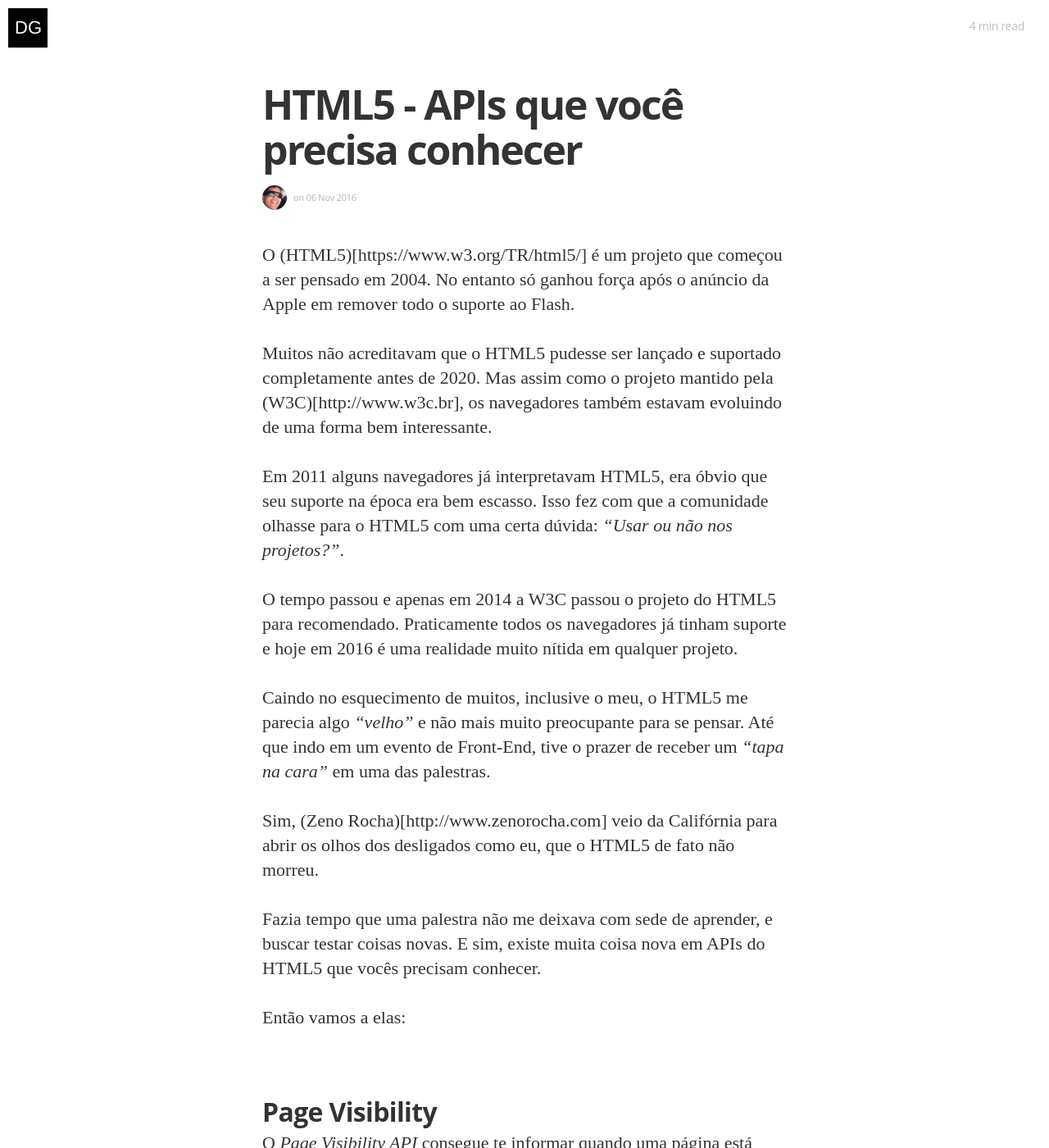
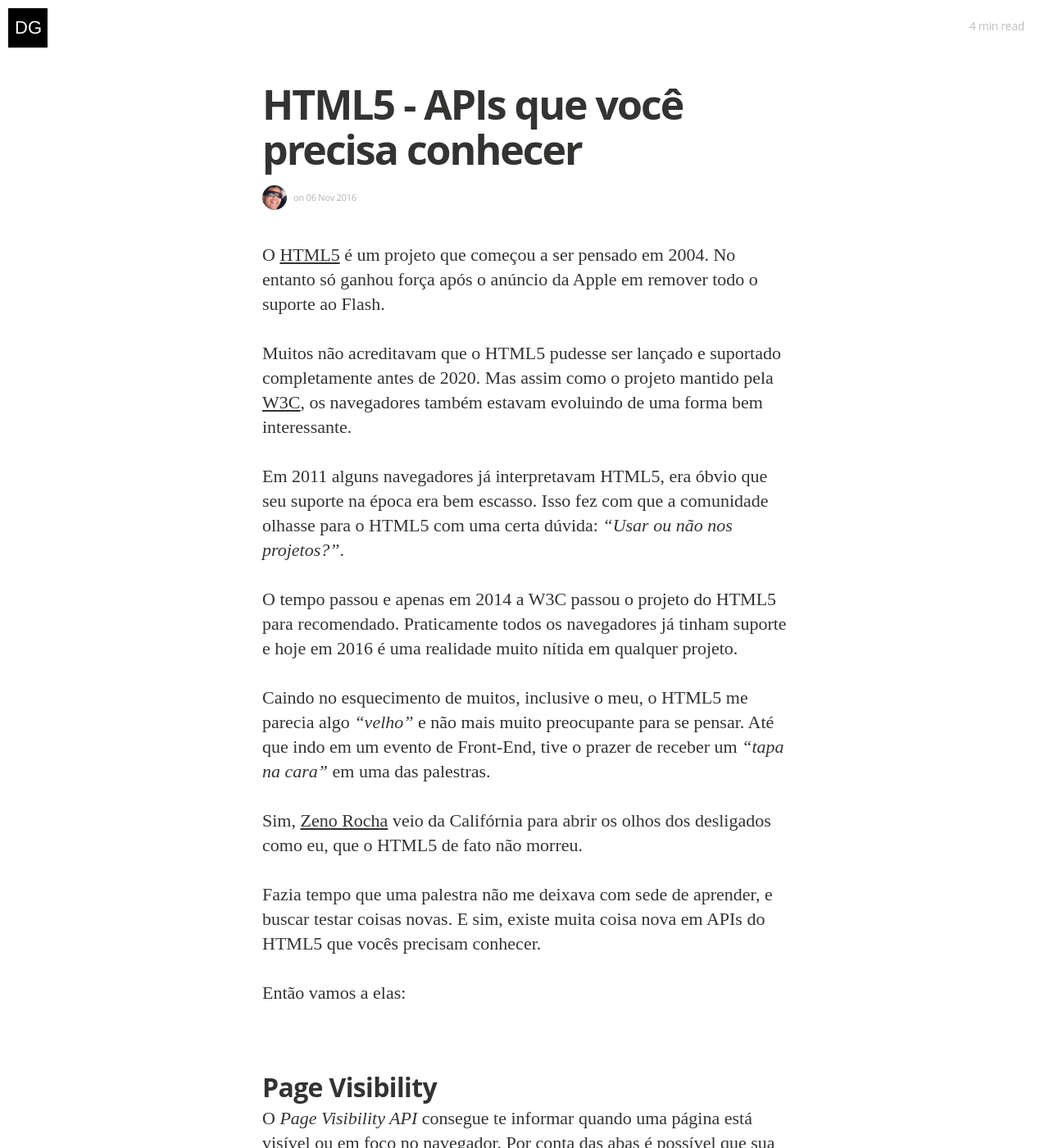
Before and after one commit to danielGalvao/danielGalvao.github.io, a Jekyll site: the page built from _posts/2016-11-07-html5-apis-que-voce-precisa-conhecer.markdown, in a window 1280 px wide and 1400 px high. Shown: the whole window at 82% size. Built offline with Jekyll 4.4.1, drawn with Linux system fonts in a browser that asks for light colours; nearby versions of some CDN libraries; some web fonts are replaced; a style sheet for code colours, icons or effects is not loaded; some of the changed text lies outside the part shown.

Commit message:
Fix links

```diff
--- a/_posts/2016-11-07-html5-apis-que-voce-precisa-conhecer.markdown
+++ b/_posts/2016-11-07-html5-apis-que-voce-precisa-conhecer.markdown
@@ -5,9 +5,9 @@ date:   2016-11-06 20:35:45 -0300
 categories: html5 tecnology API javascript
 ---
 
-O (HTML5)[https://www.w3.org/TR/html5/] é um projeto que começou a ser pensado em 2004. No entanto só ganhou força após o anúncio da Apple em remover todo o suporte ao Flash.
+O [HTML5](https://www.w3.org/TR/html5/) é um projeto que começou a ser pensado em 2004. No entanto só ganhou força após o anúncio da Apple em remover todo o suporte ao Flash.
 
-Muitos não acreditavam que o HTML5 pudesse ser lançado e suportado completamente antes de 2020. Mas assim como o projeto mantido pela (W3C)[http://www.w3c.br], os navegadores também estavam evoluindo de uma forma bem interessante.
+Muitos não acreditavam que o HTML5 pudesse ser lançado e suportado completamente antes de 2020. Mas assim como o projeto mantido pela [W3C](http://www.w3c.br), os navegadores também estavam evoluindo de uma forma bem interessante.
 
 Em 2011 alguns navegadores já interpretavam HTML5, era óbvio que seu suporte na época era bem escasso. Isso fez com que a comunidade olhasse para o HTML5 com uma certa dúvida: _"Usar ou não nos projetos?"_.
 
@@ -15,7 +15,7 @@ O tempo passou e apenas em 2014 a W3C passou o projeto do HTML5 para recomendado
 
 Caindo no esquecimento de muitos, inclusive o meu, o HTML5 me parecia algo _"velho"_ e não mais muito preocupante para se pensar. Até que indo em um evento de Front-End, tive o prazer de receber um _"tapa na cara"_ em uma das palestras.
 
-Sim, (Zeno Rocha)[http://www.zenorocha.com] veio da Califórnia para abrir os olhos dos desligados como eu, que o HTML5 de fato não morreu.
+Sim, [Zeno Rocha](http://www.zenorocha.com) veio da Califórnia para abrir os olhos dos desligados como eu, que o HTML5 de fato não morreu.
 
 Fazia tempo que uma palestra não me deixava com sede de aprender, e buscar testar coisas novas. E sim, existe muita coisa nova em APIs do HTML5 que vocês precisam conhecer.
 
@@ -136,7 +136,7 @@ Exemplo
 
 ## GitHub
 
-Criei um (repositório)[https://github.com/danielGalvao/html5-examples] no github para colocar alguns exemplos para quem tiver interesse em brincar. Fique a vontade para contribuir com melhorias e novos exemplos.
+Criei um [repositório](https://github.com/danielGalvao/html5-examples) no github para colocar alguns exemplos para quem tiver interesse em brincar. Fique a vontade para contribuir com melhorias e novos exemplos.
 
 ## Conclusão
 
```
